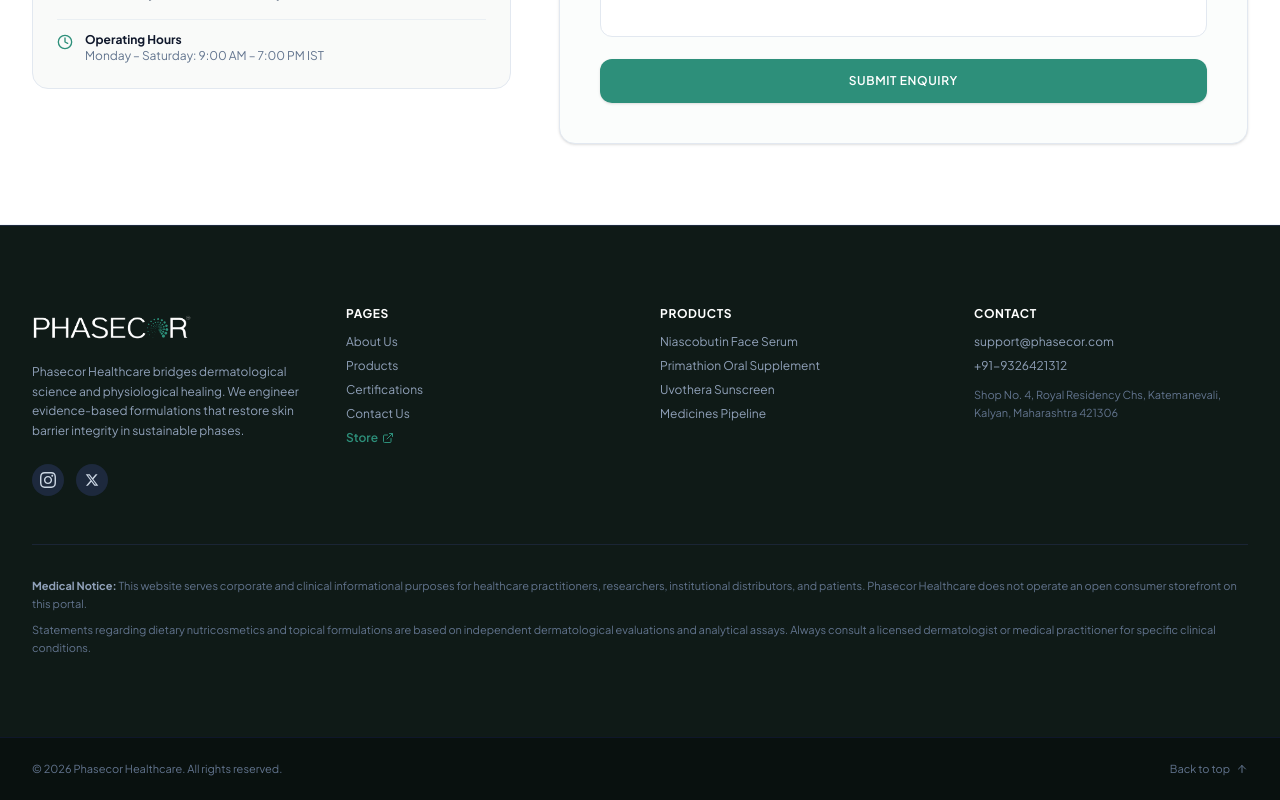
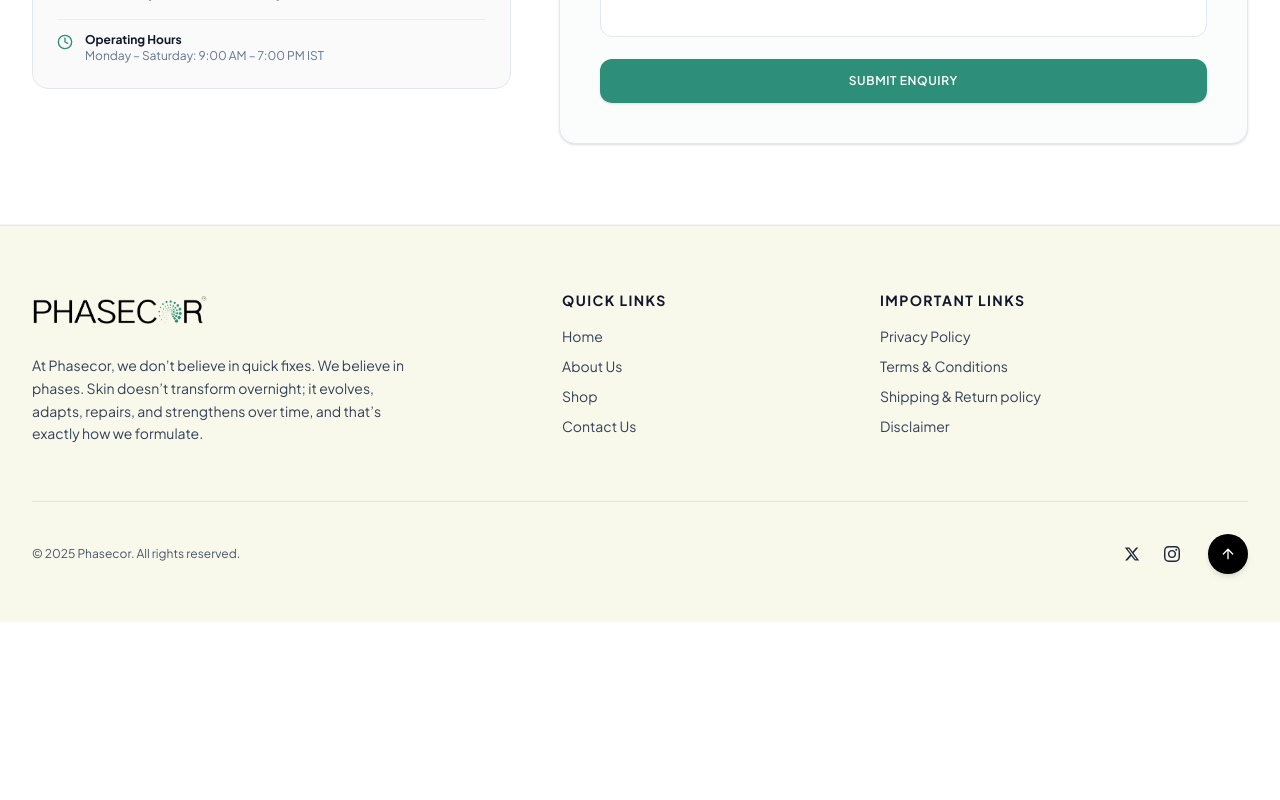
Before and after one commit to aryansingh2k04/Phasecor_Healthcare, a Next.js app: page / in a window 1280 px wide. Shown: the part 6250-7050 px from the top of the page. After the commit the page ends 6872 px from the top, so only its background shows below. Built offline with nearby package versions, Linux system fonts and the light colour scheme.

Commit message:
feat: replace footer with exact phasecor.com layout and content in #2D8F7A palette

```diff
--- a/components/Footer.tsx
+++ b/components/Footer.tsx
@@ -1,8 +1,8 @@
 "use client";
 
 import Image from "next/image";
-import { ArrowUp, ExternalLink } from "lucide-react";
-import { COMPANY_CONTACT } from "./data";
+import Link from "next/link";
+import { ArrowUp } from "lucide-react";
 
 export default function Footer() {
   const scrollToTop = () => {
@@ -10,67 +10,52 @@
   };
 
   return (
-    <footer className="bg-[#0f1a17] text-slate-400 text-xs border-t border-slate-800">
-      {/* Top Footer Section */}
-      <div className="max-w-7xl mx-auto px-4 sm:px-6 lg:px-8 py-16 sm:py-20">
-        <div className="grid grid-cols-1 md:grid-cols-2 lg:grid-cols-4 gap-10">
-          {/* Brand Col */}
-          <div className="space-y-4">
-            <div className="relative h-10 w-40">
+    <footer className="bg-[#f9f9eb] text-slate-800 text-sm border-t border-[#ede8d8] pt-16 pb-12">
+      <div className="max-w-7xl mx-auto px-4 sm:px-6 lg:px-8">
+        {/* Main 3-Column Content */}
+        <div className="grid grid-cols-1 md:grid-cols-12 gap-10 lg:gap-14 pb-14 border-b border-[#e8e4d2]">
+          {/* Column 1: Logo & Philosophy */}
+          <div className="md:col-span-5 space-y-5">
+            <Link href="/" className="inline-block">
+              <div className="relative h-10 w-44">
                 <Image
-                src="/images/brand/logo-white-transparent.png"
-                alt="Phasecor Healthcare"
+                  src="/images/brand/logo-dark-transparent.png"
+                  alt="Phasecor"
                   fill
                   className="object-contain object-left"
-                sizes="160px"
+                  sizes="176px"
                 />
               </div>
-            <p className="text-slate-400 text-xs leading-relaxed max-w-sm">
-              Phasecor Healthcare bridges dermatological science and physiological healing. We engineer evidence-based formulations that restore skin barrier integrity in sustainable phases.
+            </Link>
+            <p className="text-slate-700 text-xs sm:text-sm leading-relaxed max-w-sm font-normal">
+              At Phasecor, we don’t believe in quick fixes. We believe in phases. Skin doesn’t transform overnight; it evolves, adapts, repairs, and strengthens over time, and that’s exactly how we formulate.
             </p>
-            <div className="flex items-center gap-3 pt-2">
-              <a
-                href={COMPANY_CONTACT.socials.instagram}
-                target="_blank"
-                rel="noopener noreferrer"
-                className="w-8 h-8 rounded-full bg-slate-800 hover:bg-[#2D8F7A] text-slate-300 hover:text-white flex items-center justify-center transition-colors"
-                aria-label="Instagram"
-              >
-                <svg className="w-4 h-4 fill-current" viewBox="0 0 24 24">
-                  <path d="M12 2.163c3.204 0 3.584.012 4.85.07 3.252.148 4.771 1.691 4.919 4.919.058 1.265.069 1.645.069 4.849 0 3.205-.012 3.584-.069 4.849-.149 3.225-1.664 4.771-4.919 4.919-1.266.058-1.644.07-4.85.07-3.204 0-3.584-.012-4.849-.07-3.26-.149-4.771-1.699-4.919-4.92-.058-1.265-.07-1.644-.07-4.849 0-3.204.013-3.583.07-4.849.149-3.227 1.664-4.771 4.919-4.919 1.266-.057 1.645-.069 4.849-.069zm0-2.163c-3.259 0-3.667.014-4.947.072-4.358.2-6.78 2.618-6.98 6.98-.059 1.281-.073 1.689-.073 4.948 0 3.259.014 3.668.072 4.948.2 4.358 2.618 6.78 6.98 6.98 1.281.058 1.689.072 4.948.072 3.259 0 3.668-.014 4.948-.072 4.354-.2 6.782-2.618 6.979-6.98.059-1.28.073-1.689.073-4.948 0-3.259-.014-3.667-.072-4.947-.196-4.354-2.617-6.78-6.979-6.98-1.281-.059-1.69-.073-4.949-.073zm0 5.838c-3.403 0-6.162 2.759-6.162 6.162s2.759 6.163 6.162 6.163 6.162-2.759 6.162-6.163c0-3.403-2.759-6.162-6.162-6.162zm0 10.162c-2.209 0-4-1.79-4-4 0-2.209 1.791-4 4-4s4 1.791 4 4c0 2.21-1.791 4-4 4zm6.406-11.845c-.796 0-1.441.645-1.441 1.44s.645 1.44 1.441 1.44c.795 0 1.439-.645 1.439-1.44s-.644-1.44-1.439-1.44z" />
-                </svg>
-              </a>
-              <a
-                href={COMPANY_CONTACT.socials.twitter}
-                target="_blank"
-                rel="noopener noreferrer"
-                className="w-8 h-8 rounded-full bg-slate-800 hover:bg-[#2D8F7A] text-slate-300 hover:text-white flex items-center justify-center transition-colors"
-                aria-label="X / Twitter"
-              >
-                <svg className="w-3.5 h-3.5 fill-current" viewBox="0 0 24 24">
-                  <path d="M18.244 2.25h3.308l-7.227 8.26 8.502 11.24H16.17l-5.214-6.817L4.99 21.75H1.68l7.73-8.835L1.254 2.25H8.08l4.713 6.231zm-1.161 17.52h1.833L7.084 4.126H5.117z" />
-                </svg>
-              </a>
-            </div>
           </div>
 
-          {/* Quick Links matching user's exact pages */}
-          <div className="space-y-3">
-            <h4 className="text-xs font-bold uppercase tracking-wider text-white">Pages</h4>
-            <ul className="space-y-2 text-slate-400">
+          {/* Column 2: Quick Links */}
+          <div className="md:col-span-3 space-y-4">
+            <h3 className="text-sm font-bold tracking-widest uppercase text-slate-900">
+              Quick Links
+            </h3>
+            <ul className="space-y-2.5 text-xs sm:text-sm text-slate-700">
+              <li>
+                <Link href="/" className="hover:text-[#2D8F7A] transition-colors">
+                  Home
+                </Link>
+              </li>
               <li>
                 <a href="#about" className="hover:text-[#2D8F7A] transition-colors">
                   About Us
                 </a>
               </li>
               <li>
-                <a href="#products" className="hover:text-[#2D8F7A] transition-colors">
-                  Products
-                </a>
-              </li>
-              <li>
-                <a href="#certifications" className="hover:text-[#2D8F7A] transition-colors">
-                  Certifications
+                <a
+                  href="https://phasecor.com"
+                  target="_blank"
+                  rel="noopener noreferrer"
+                  className="hover:text-[#2D8F7A] transition-colors"
+                >
+                  Shop
                 </a>
               </li>
               <li>
@@ -78,92 +63,99 @@
                   Contact Us
                 </a>
               </li>
-              <li>
-                <a
-                  href="https://phasecor.com"
-                  target="_blank"
-                  rel="noopener noreferrer"
-                  className="hover:text-[#2D8F7A] transition-colors inline-flex items-center gap-1 text-[#2D8F7A] font-semibold"
-                >
-                  <span>Store</span>
-                  <ExternalLink className="w-3 h-3" />
-                </a>
-              </li>
             </ul>
           </div>
 
-          {/* Formulations Products Col */}
-          <div className="space-y-3">
-            <h4 className="text-xs font-bold uppercase tracking-wider text-white">Products</h4>
-            <ul className="space-y-2 text-slate-400">
+          {/* Column 3: Important Links */}
+          <div className="md:col-span-4 space-y-4">
+            <h3 className="text-sm font-bold tracking-widest uppercase text-slate-900">
+              Important Links
+            </h3>
+            <ul className="space-y-2.5 text-xs sm:text-sm text-slate-700">
               <li>
-                <a href="#products" className="hover:text-[#2D8F7A] transition-colors">
-                  Niascobutin Face Serum
+                <a
+                  href="https://phasecor.com/pages/privacy-policy"
+                  target="_blank"
+                  rel="noopener noreferrer"
+                  className="hover:text-[#2D8F7A] transition-colors"
+                >
+                  Privacy Policy
                 </a>
               </li>
               <li>
-                <a href="#products" className="hover:text-[#2D8F7A] transition-colors">
-                  Primathion Oral Supplement
+                <a
+                  href="https://phasecor.com/pages/terms-conditions"
+                  target="_blank"
+                  rel="noopener noreferrer"
+                  className="hover:text-[#2D8F7A] transition-colors"
+                >
+                  Terms &amp; Conditions
                 </a>
               </li>
               <li>
-                <a href="#products" className="hover:text-[#2D8F7A] transition-colors">
-                  Uvothera Sunscreen
+                <a
+                  href="https://phasecor.com/pages/shipping-return-policy"
+                  target="_blank"
+                  rel="noopener noreferrer"
+                  className="hover:text-[#2D8F7A] transition-colors"
+                >
+                  Shipping &amp; Return policy
                 </a>
               </li>
               <li>
-                <a href="#pipeline" className="hover:text-[#2D8F7A] transition-colors">
-                  Medicines Pipeline
+                <a
+                  href="https://phasecor.com/pages/disclaimer"
+                  target="_blank"
+                  rel="noopener noreferrer"
+                  className="hover:text-[#2D8F7A] transition-colors"
+                >
+                  Disclaimer
                 </a>
-              </li>
-            </ul>
-          </div>
-
-          {/* Corporate & Inquiries */}
-          <div className="space-y-3">
-            <h4 className="text-xs font-bold uppercase tracking-wider text-white">Contact</h4>
-            <ul className="space-y-2 text-slate-400">
-              <li>
-                <a href={`mailto:${COMPANY_CONTACT.email}`} className="hover:text-[#2D8F7A] transition-colors block truncate">
-                  {COMPANY_CONTACT.email}
-                </a>
-              </li>
-              <li>
-                <a href={`tel:${COMPANY_CONTACT.phone}`} className="hover:text-[#2D8F7A] transition-colors">
-                  {COMPANY_CONTACT.phone}
-                </a>
-              </li>
-              <li className="text-[11px] text-slate-500 pt-1 leading-relaxed">
-                Shop No. 4, Royal Residency Chs, Katemanevali, Kalyan, Maharashtra 421306
               </li>
             </ul>
           </div>
         </div>
 
-        {/* Regulatory Medical Disclaimer Box */}
-        <div className="mt-12 pt-8 border-t border-slate-800/80 text-[11px] text-slate-500 space-y-2 leading-relaxed">
-          <p>
-            <strong className="text-slate-400">Medical Notice:</strong> This website serves corporate and clinical informational purposes for healthcare practitioners, researchers, institutional distributors, and patients. Phasecor Healthcare does not operate an open consumer storefront on this portal.
-          </p>
-          <p>
-            Statements regarding dietary nutricosmetics and topical formulations are based on independent dermatological evaluations and analytical assays. Always consult a licensed dermatologist or medical practitioner for specific clinical conditions.
-          </p>
-        </div>
+        {/* Bottom Bar */}
+        <div className="pt-8 flex flex-col sm:flex-row items-center justify-between gap-4">
+          <div className="text-xs text-slate-600 font-normal">
+            &copy; 2025 Phasecor. All rights reserved.
           </div>
 
-      {/* Bottom Bar */}
-      <div className="border-t border-slate-900 bg-[#09110f] py-6">
-        <div className="max-w-7xl mx-auto px-4 sm:px-6 lg:px-8 flex flex-col sm:flex-row items-center justify-between gap-4 text-[11px] text-slate-500">
-          <div>
-            © {new Date().getFullYear()} Phasecor Healthcare. All rights reserved.
-          </div>
-          <div className="flex items-center gap-6">
+          <div className="flex items-center gap-4">
+            {/* X / Twitter Icon */}
+            <a
+              href="https://x.com/phasecor"
+              target="_blank"
+              rel="noopener noreferrer"
+              className="text-slate-800 hover:text-[#2D8F7A] transition-colors p-1"
+              aria-label="X (Twitter)"
+            >
+              <svg className="w-4 h-4 fill-current" viewBox="0 0 24 24">
+                <path d="M18.244 2.25h3.308l-7.227 8.26 8.502 11.24H16.17l-5.214-6.817L4.99 21.75H1.68l7.73-8.835L1.254 2.25H8.08l4.713 6.231zm-1.161 17.52h1.833L7.084 4.126H5.117z" />
+              </svg>
+            </a>
+
+            {/* Instagram Icon */}
+            <a
+              href="https://www.instagram.com/phasecor__/"
+              target="_blank"
+              rel="noopener noreferrer"
+              className="text-slate-800 hover:text-[#2D8F7A] transition-colors p-1"
+              aria-label="Instagram"
+            >
+              <svg className="w-4 h-4 fill-current" viewBox="0 0 24 24">
+                <path d="M12 2.163c3.204 0 3.584.012 4.85.07 3.252.148 4.771 1.691 4.919 4.919.058 1.265.069 1.645.069 4.849 0 3.205-.012 3.584-.069 4.849-.149 3.225-1.664 4.771-4.919 4.919-1.266.058-1.644.07-4.85.07-3.204 0-3.584-.012-4.849-.07-3.26-.149-4.771-1.699-4.919-4.92-.058-1.265-.07-1.644-.07-4.849 0-3.204.013-3.583.07-4.849.149-3.227 1.664-4.771 4.919-4.919 1.266-.057 1.645-.069 4.849-.069zm0-2.163c-3.259 0-3.667.014-4.947.072-4.358.2-6.78 2.618-6.98 6.98-.059 1.281-.073 1.689-.073 4.948 0 3.259.014 3.668.072 4.948.2 4.358 2.618 6.78 6.98 6.98 1.281.058 1.689.072 4.948.072 3.259 0 3.668-.014 4.948-.072 4.354-.2 6.782-2.618 6.979-6.98.059-1.28.073-1.689.073-4.948 0-3.259-.014-3.667-.072-4.947-.196-4.354-2.617-6.78-6.979-6.98-1.281-.059-1.69-.073-4.949-.073zm0 5.838c-3.403 0-6.162 2.759-6.162 6.162s2.759 6.163 6.162 6.163 6.162-2.759 6.162-6.163c0-3.403-2.759-6.162-6.162-6.162zm0 10.162c-2.209 0-4-1.79-4-4 0-2.209 1.791-4 4-4s4 1.791 4 4c0 2.21-1.791 4-4 4zm6.406-11.845c-.796 0-1.441.645-1.441 1.44s.645 1.44 1.441 1.44c.795 0 1.439-.645 1.439-1.44s-.644-1.44-1.439-1.44z" />
+              </svg>
+            </a>
+
+            {/* Back to top circle button */}
             <button
               onClick={scrollToTop}
-              className="inline-flex items-center gap-1.5 hover:text-white transition-colors"
+              className="w-10 h-10 rounded-full bg-black text-white hover:bg-[#2D8F7A] transition-colors flex items-center justify-center shadow-md ml-2"
+              aria-label="Back to top"
             >
-              <span>Back to top</span>
-              <ArrowUp className="w-3 h-3" />
+              <ArrowUp className="w-4 h-4" />
             </button>
           </div>
         </div>
```
Lines whose indentation alone changed are shown as unchanged.
